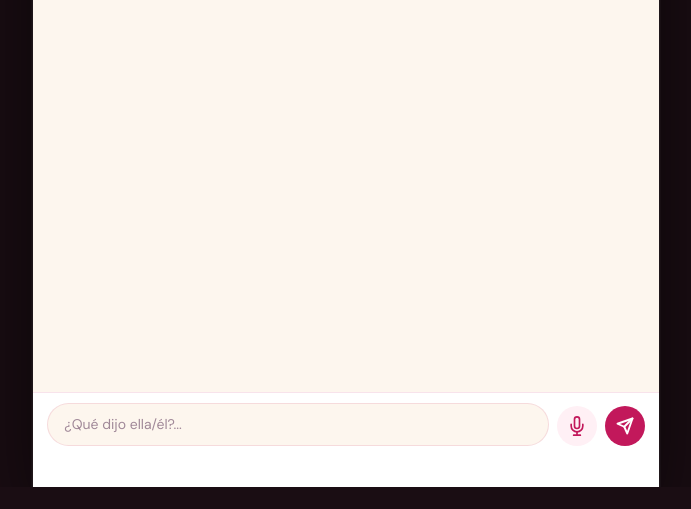
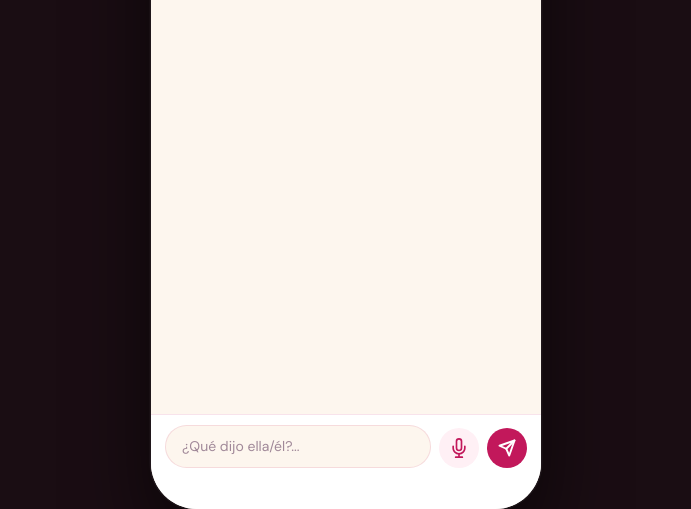
Before and after one commit to alexofizial-debug/-love-assistance, a website: page index.html in a window 1280 px wide. Shown: the part 313-822 px from the top of the page, without its empty margins (294-985 px from the left). Before the commit the page ends 800 px from the top, so only its background shows below. Drawn offline with nearby package versions, Linux system fonts and the light colour scheme; a web font is replaced by a local one.

Commit message:
Update style.css

```diff
--- a/style.css
+++ b/style.css
@@ -37,8 +37,9 @@ html, body {
   box-shadow: 0 40px 80px rgba(0,0,0,0.6), 0 0 0 1.5px rgba(255,255,255,0.08);
 }
 
-@media (max-height: 880px) {
+@media (max-width: 768px) {
   .phone-shell { height: 100dvh; border-radius: 0; width: 100%; }
+  html, body { background: var(--cream); }
 }
 
 /* ── HEADER ── */
```
